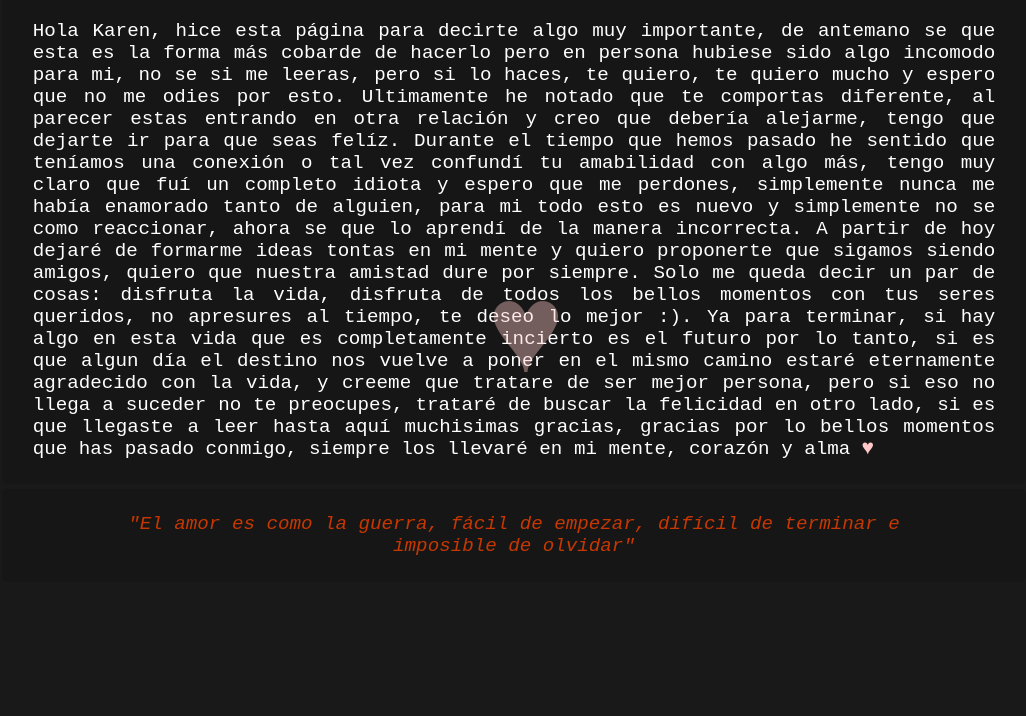
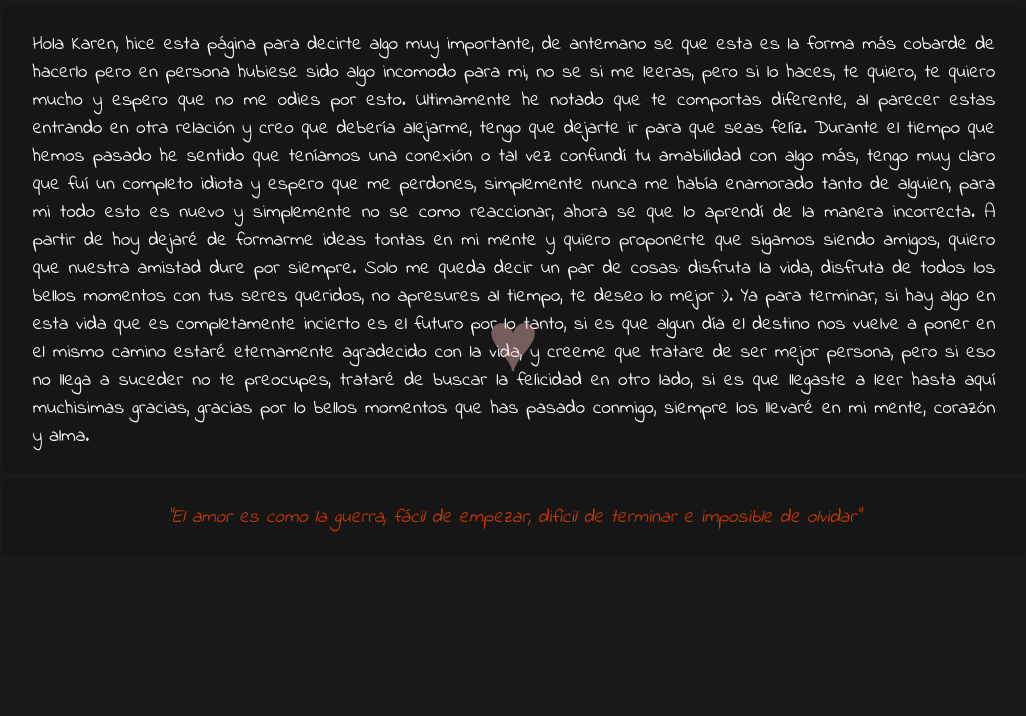
Before and after one commit to Arturo-sh/karen, a plain HTML site: page index.html in a window 1280 px wide. Shown: the part 84-800 px from the top of the page, without its empty margins (126-1152 px from the left). Drawn offline with Linux system fonts and the light colour scheme.

Commit message:
Update index.html

```diff
--- a/index.html
+++ b/index.html
@@ -1,5 +1,7 @@
 <!--
     Fecha de publicación: miercoles 16 de noviembre de 2022
+    Te quiero, has sido la persona a la que más he amado
+    He aprendido que nadie sabe lo que tiene hasta que lo pierde
     Hasta siempre Karen <3
 -->
 
@@ -12,9 +14,10 @@
     <meta name="viewport" content="width=device-width, initial-scale=1.0">
     <title>♥</title>
     <style>
+        @import url('https://fonts.googleapis.com/css2?family=Indie+Flower&display=swap');
         body {
             background-color: rgba(0, 0, 0, 0.9);
-            font-family: monospace, 'Segoe UI', Tahoma, Geneva, Verdana;
+            font-family: 'Indie Flower', monospace;
             box-sizing: border-box;
             color: #FFFFFF;
             margin: 0;
@@ -29,7 +32,63 @@
             margin: 0 10%;
         }
 
-        .box {
+        #title:hover {
+            transition: all 0.6s ease;
+            color: #00FF00;
+        }
+
+        .heart {
+            animation: blinkNaim 2000ms linear infinite;
+        }
+
+        @keyframes blinkNaim {
+            0% {
+                opacity: 0;
+            }
+            10% {
+                opacity: 0.1;
+            }
+            20% {
+                opacity: 0.2;
+            }
+            30% {
+                opacity: 0.3;
+            }
+            40% {
+                opacity: 0.4;
+            }
+            50% {
+                opacity: 0.5;
+                color: #00FF00;
+            }
+            60% {
+                opacity: 0.4;
+            }
+            70% {
+                opacity: 0.3;
+            }
+            80% {
+                opacity: 0.2;
+            }
+            90% {
+                opacity: 0.1;
+            }
+            100% {
+                opacity: 0;
+            }
+        }
+
+        .bg-heart {
+            position: absolute;
+            top: 50%;
+            left: 50%;
+            margin: -25px 0 0 -25px;
+            font-size: 80px;
+            z-index: 0;
+            opacity: 0.4;
+        }
+
+        .msg-box {
             font-size: 1.2em;
             margin-bottom: 5px;
             border-radius: 5px;
@@ -39,65 +98,40 @@
             text-align: justify;
         }
 
-        .box:hover {
+        .msg-box:hover {
             background-color: rgb(55, 155, 255, 0.1);
             transition: all 0.6s ease;
         }
 
-        #title:hover {
-            transition: all 0.6s ease;
-            color: #00FF00;
-        }
-
-        .frase {
+        .phrase {
             font-size: 1.2em;
             font-style: italic;
             color: #FFFFFF;
             text-align: center;
         }
 
-        .frase:hover>blockquote {
+        .phrase:hover>blockquote {
             color: #FF0000;
             transition: all 0.6s ease;
         }
 
-        .corazon {
-            display: inline-flex;
-        }
-        /* .frase:before {
-            animation: blinkNaim 500ms linear infinite;
-        } */
-        /* @keyframes blinkNaim {
-            0% {
-                opacity: 0;
-            }
-            50% {
-                opacity: 1;
-            }
-            100% {
-                opacity: 0;
-            }
-        } */
-
-        .fondo-corazon {
-            font-size: 40px;
-            position: absolute;
-            top: 50%;
-            left: 50%;
-            z-index: 0;
-            opacity: 0.4;
-        }
-
-        @media screen and (max-width: 600px) {
+        @media screen and (max-width: 720px) {
             #title {
-                font-size: 1.5em;
+                font-size: 1.4em;
             }
             #container {
-                margin: 0 5%;
+                margin: 0 4%;
+            }
+            .bg-heart {
+                font-size: 60px;
+            }
+            .msg-box {
+                padding: 3px 12px;
                 font-size: 0.8em;
+                box-sizing: border-box;
             }
-            .frase {
-                font-size: 1em;
+            .phrase {
+                text-align: justify;
             }
         }
     </style>
@@ -106,62 +140,58 @@
 <body>
     <div id="container">
         <div id="main">
-            <h1 id="title">Para: Karen Yamilet <span class="corazon">♥</span></h1>
-            <div class="box">
+            <h1 id="title">Karen <span class="heart">♥</span></h1>
+            <div class="msg-box">
                 <p>Hola Karen, hice esta página para decirte algo muy importante, de antemano se que esta es la forma más cobarde de hacerlo pero en persona hubiese sido algo incomodo para mi, no se si me leeras, pero si lo haces, te quiero, te quiero mucho
                     y espero que no me odies por esto. Ultimamente he notado que te comportas diferente, al parecer estas entrando en otra relación y creo que debería alejarme, tengo que dejarte ir para que seas felíz. Durante el tiempo que hemos pasado
                     he sentido que teníamos una conexión o tal vez confundí tu amabilidad con algo más, tengo muy claro que fuí un completo idiota y espero que me perdones, simplemente nunca me había enamorado tanto de alguien, para mi todo esto es nuevo
                     y simplemente no se como reaccionar, ahora se que lo aprendí de la manera incorrecta. A partir de hoy dejaré de formarme ideas tontas en mi mente y quiero proponerte que sigamos siendo amigos, quiero que nuestra amistad dure por siempre.
                     Solo me queda decir un par de cosas: disfruta la vida, disfruta de todos los bellos momentos con tus seres queridos, no apresures al tiempo, te deseo lo mejor :). Ya para terminar, si hay algo en esta vida que es completamente incierto
                     es el futuro por lo tanto, si es que algun día el destino nos vuelve a poner en el mismo camino estaré eternamente agradecido con la vida, y creeme que tratare de ser mejor persona, pero si eso no llega a suceder no te preocupes, trataré
-                    de buscar la felicidad en otro lado, si es que llegaste a leer hasta aquí muchisimas gracias, gracias por lo bellos momentos que has pasado conmigo, siempre los llevaré en mi mente, corazón y alma <span class="corazon">♥</span>
+                    de buscar la felicidad en otro lado, si es que llegaste a leer hasta aquí muchisimas gracias, gracias por lo bellos momentos que has pasado conmigo, siempre los llevaré en mi mente, corazón y alma.
+                    <span class="bg-heart">♥</span>
                 </p>
             </div>
-            <div class="box frase">
+            <div class="msg-box phrase">
                 <blockquote>
                     <p>"El amor es como la guerra, fácil de empezar, difícil de terminar e imposible de olvidar"</p>
                 </blockquote>
             </div>
         </div>
     </div>
-    <div class="fondo-corazon">♥</div>
-
     <script>
         flag = true;
-        frase = document.getElementsByClassName("frase")[0];
-        corazon = document.getElementsByClassName("corazon");
-        f_corazon = document.getElementsByClassName("fondo-corazon");
+        phrase = document.getElementsByClassName("phrase");
+        heart = document.getElementsByClassName("bg-heart");
 
-        function reloj() {
-            flag ? corazon[0].style = estilos("verde", "up") : corazon[0].style = estilos("blanco", "down");
-            flag ? corazon[1].style = estilos("rojo", "up") : corazon[1].style = estilos("blanco", "abajo");
-            flag ? f_corazon[0].style = estilos("rojo", "up_extra") : f_corazon[0].style = estilos("blanco", "abajo_extra");
-            flag ? frase.style = estilos("verde", "none") : frase.style = estilos("rojo", "none");
+        function timer() {
+            flag ? heart[0].style = styles("red", "up") : heart[0].style = styles("white", "down");
+            flag ? phrase[0].style = styles("green", "none") : phrase[0].style = styles("red", "none");
             flag = !flag;
         }
 
-        function estilos(color, animacion) {
-            resultadoEstilo = "transition: all 0.6s ease;"; // Animacion y tiempo de transicion
+        function styles(nameColor, typeAnimation) {
+            StyleResults = "transition: all 0.6s ease;";
 
-            const COLORES = { // Lista de los posibles colores que se pueden usar al llamar la funcion
-                "rojo": "color: #FF0000;",
-                "verde": "color: lime;",
+            const COLORS = {
+                "red": "color: #FF0000;",
+                "green": "color: lime;",
             }
 
-            const ANIMACIONES = { // Lista de las posibles animaciones que se pueden usar al llamar la funcion
+            const ANIMATIONS = {
                 "up": "scale: 1.4;",
                 "down": "scale: 1;",
-                "up_extra": "scale: 4;",
-                "abajo_extra": "scale: 3;",
             }
 
-            resultadoEstilo += COLORES[color] || "color: #FFFFFF;";
-            resultadoEstilo += ANIMACIONES[animacion] || "scale: 1;";
+            StyleResults += COLORS[nameColor] || "color: #FFFFFF;";
+            StyleResults += ANIMATIONS[typeAnimation] || "scale: 1;";
 
-            return resultadoEstilo; // Devolvemos el estilo que se va a aplicar
+            return StyleResults;
         }
 
-        setInterval(reloj, 1000);
+        console.log("%cSiempre estaré para ti, 'Incluso si no estas conmigo, yo estoy contigo', mientras tanto esperaré el tiempo que sea necesario si estamos destinados a estar juntos ten por seguro que así será pero sino me alegra haberte conocido y espero seguir teniendo tu amistad por el resto de nuestras vidas", "color: #FF0000; font-size: 2em;");
+
+        setInterval(timer, 1000);
     </script>
 </body>
 
```
